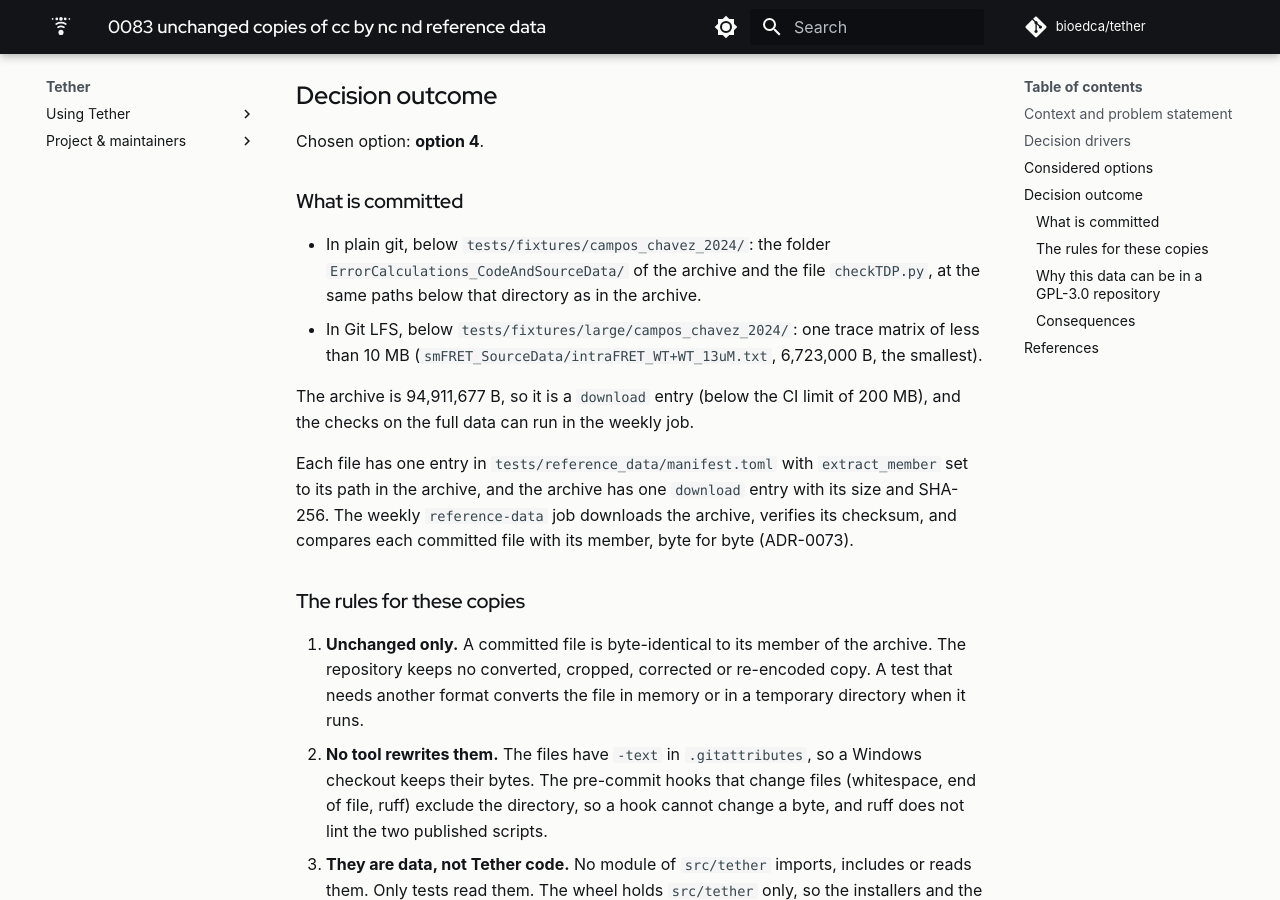
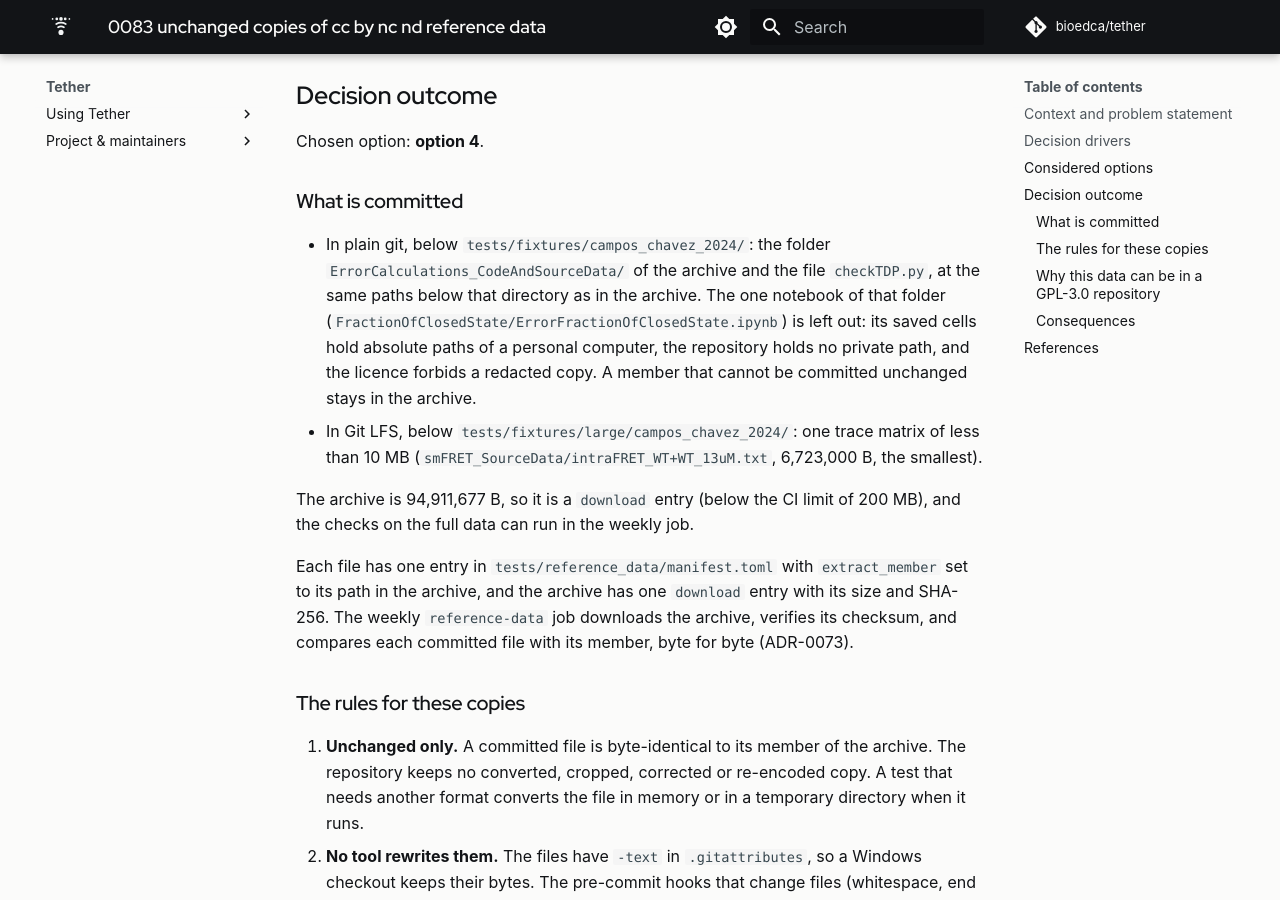
Before and after one commit to bioedca/tether, an MkDocs documentation site: the page built from docs/adr/0083-unchanged-copies-of-cc-by-nc-nd-reference-data.md, in a window 1280 px wide and 900 px high, scrolled down 1488 px. Built offline with MkDocs 1.6.1 and Material for MkDocs 9.7.7, drawn with Linux system fonts in a browser that asks for light colours; comment, search, counter and statistics services are not loaded; the version menu is left out.

Commit message:
test(data): leave out the Source Data notebook that holds private paths (#755)
ErrorFractionOfClosedState.ipynb keeps absolute paths of a personal computer in its saved cells.
The repository holds no private path, and the licence forbids a redacted copy, so the notebook
stays in the publisher's archive only (Codex review of 90ff698). 26 members remain committed.

```diff
--- a/docs/adr/0083-unchanged-copies-of-cc-by-nc-nd-reference-data.md
+++ b/docs/adr/0083-unchanged-copies-of-cc-by-nc-nd-reference-data.md
@@ -59,7 +59,10 @@ Chosen option: **option 4**.
 
 - In plain git, below `tests/fixtures/campos_chavez_2024/`: the folder
   `ErrorCalculations_CodeAndSourceData/` of the archive and the file `checkTDP.py`, at the same
-  paths below that directory as in the archive.
+  paths below that directory as in the archive. The one notebook of that folder
+  (`FractionOfClosedState/ErrorFractionOfClosedState.ipynb`) is left out: its saved cells hold
+  absolute paths of a personal computer, the repository holds no private path, and the licence
+  forbids a redacted copy. A member that cannot be committed unchanged stays in the archive.
 - In Git LFS, below `tests/fixtures/large/campos_chavez_2024/`: one trace matrix of less than
   10 MB (`smFRET_SourceData/intraFRET_WT+WT_13uM.txt`, 6,723,000 B, the smallest).
 
```
Also changed, not shown: docs/validation.md (+2 -2 lines), 6 other files.
